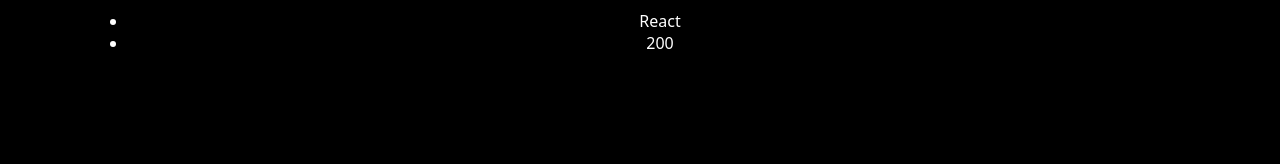
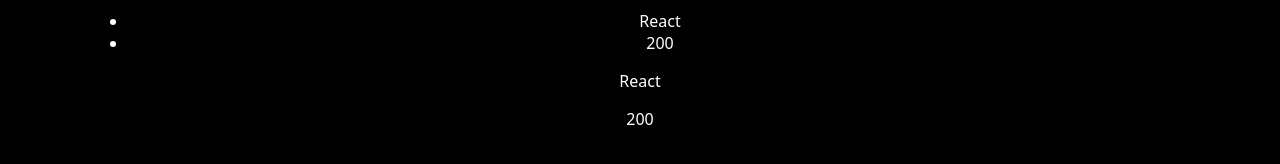
Before and after one commit to scorbiclife/react-200, a React (Vite) app in the folder react-beginner/: page / in a window 1280 px wide. Shown: the part 178-342 px from the top of the page. Built offline with nearby package versions, Linux system fonts and the light colour scheme.

Commit message:
feat: R033: test if returning an array works

```diff
--- a/react-beginner/src/App.tsx
+++ b/react-beginner/src/App.tsx
@@ -1,11 +1,12 @@
 import "./App.css"
-import R033_ReturnMap from "./R033_ReturnMap";
+import R033_ReturnMap, { R033_ReturnArray } from "./R033_ReturnMap";
 
 function App() {
   return (
     <div>
       <h1>Start React 200!</h1>
       <R033_ReturnMap></R033_ReturnMap>
+      <R033_ReturnArray></R033_ReturnArray>
     </div>
   )
 }
--- a/react-beginner/src/R033_ReturnMap.tsx
+++ b/react-beginner/src/R033_ReturnMap.tsx
@@ -7,4 +7,8 @@
   )
 }
 
+export function R033_ReturnArray() {
+  return [<p>React</p>, <p>200</p>];
+}
+
 export default R033_ReturnMap;
```
